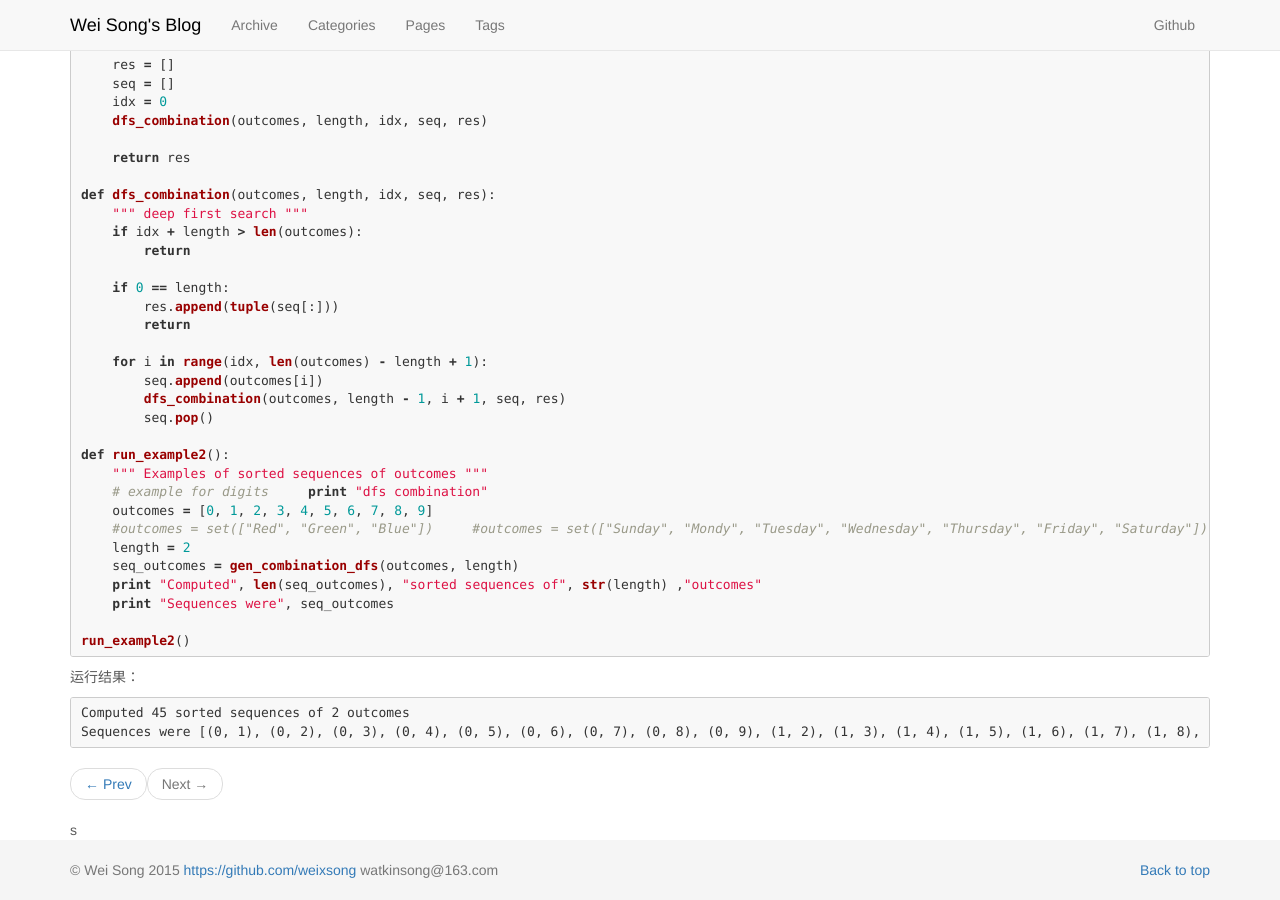
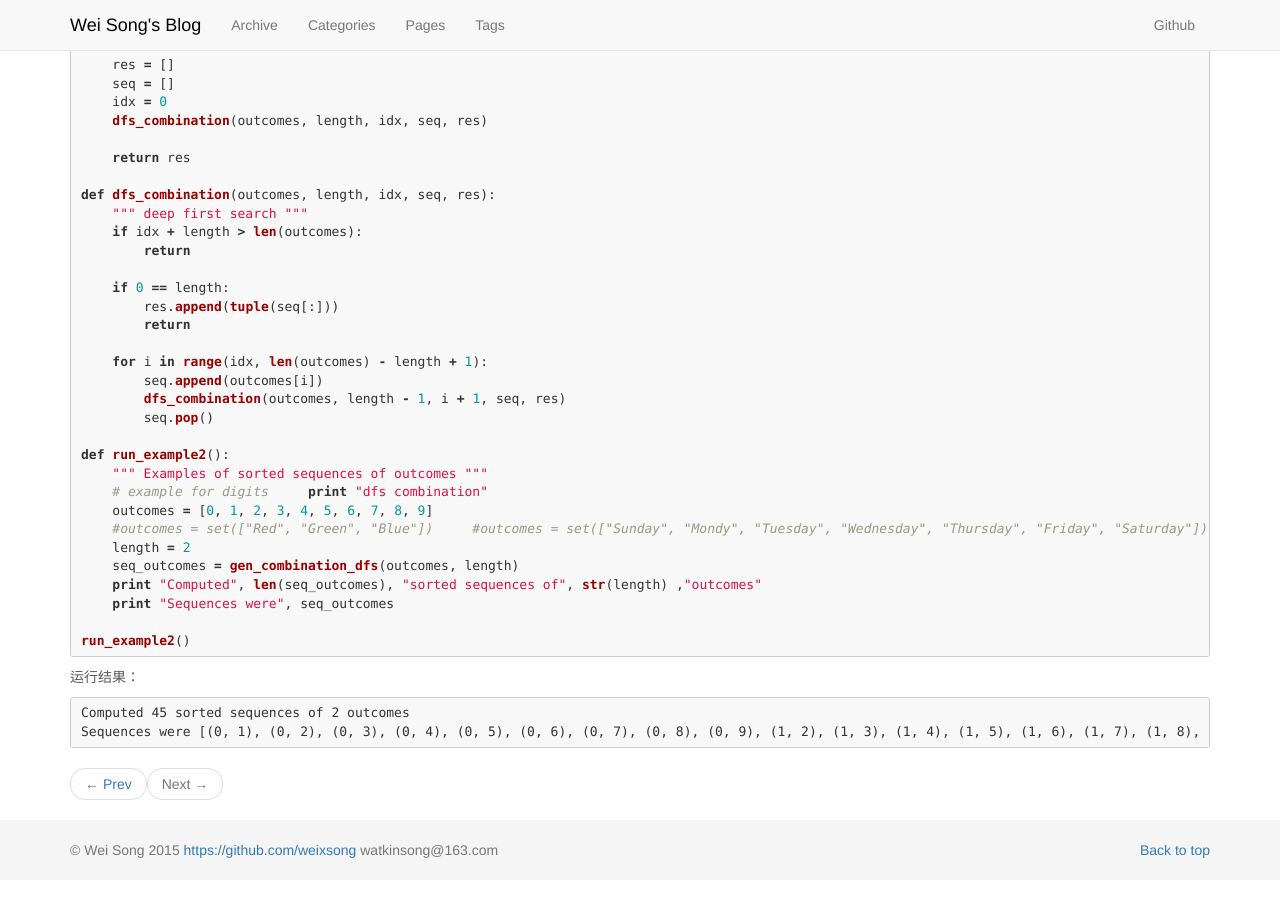
Before and after one commit to weixsong/weixsong.github.io, a Jekyll site: the page built from _posts/2015-06-26-sequencepermutationcombination-in-python.md, in a window 1280 px wide and 900 px high, scrolled down 4331 px. Built offline with Jekyll 4.4.1, drawn with Linux system fonts in a browser that asks for light colours; Markdown is read by kramdown in place of the engine named in the settings.

Commit message:
remove 's'

```diff
--- a/_layouts/post.html
+++ b/_layouts/post.html
@@ -43,4 +43,4 @@ layout: default
       {% endif %}
     </ul>
   </div>
-s</div>
+</div>
```
